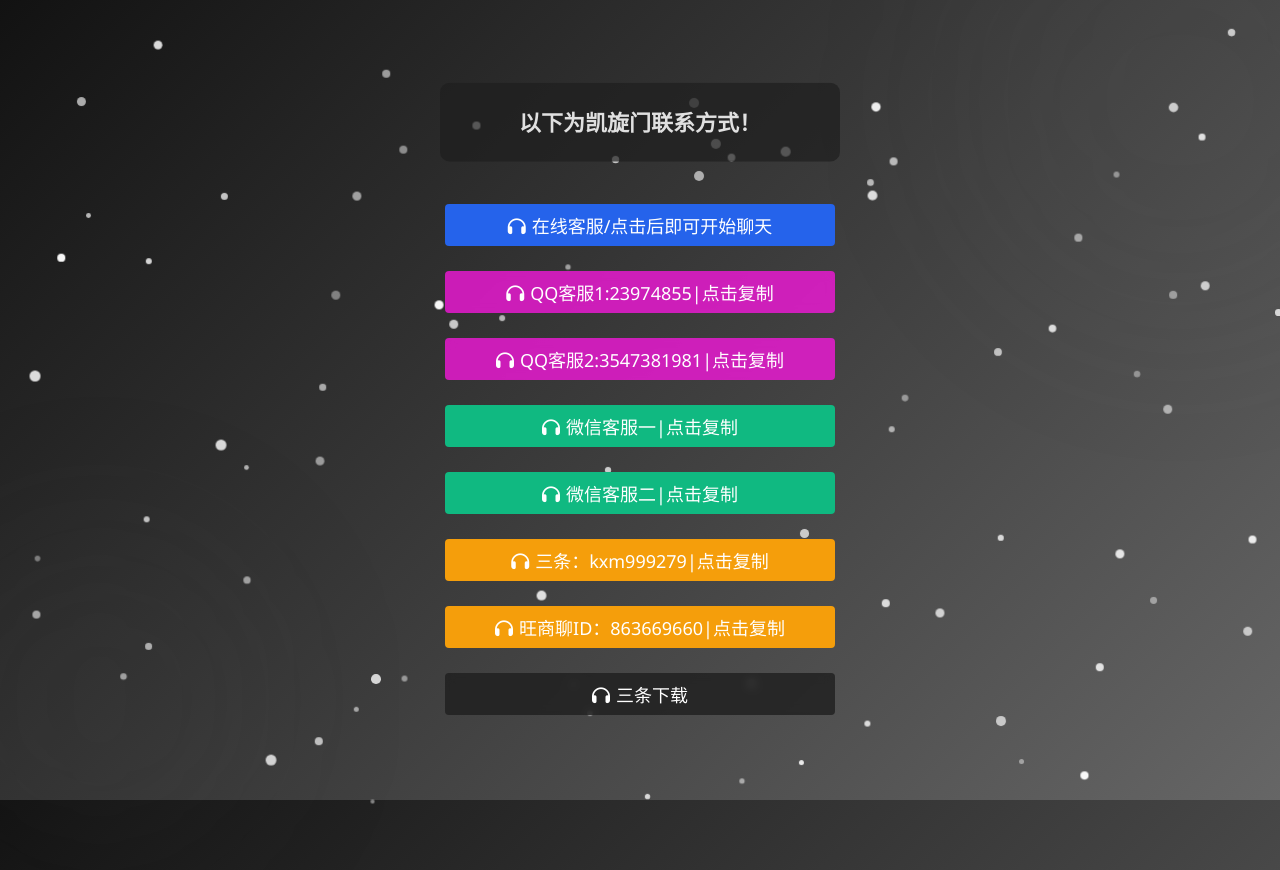
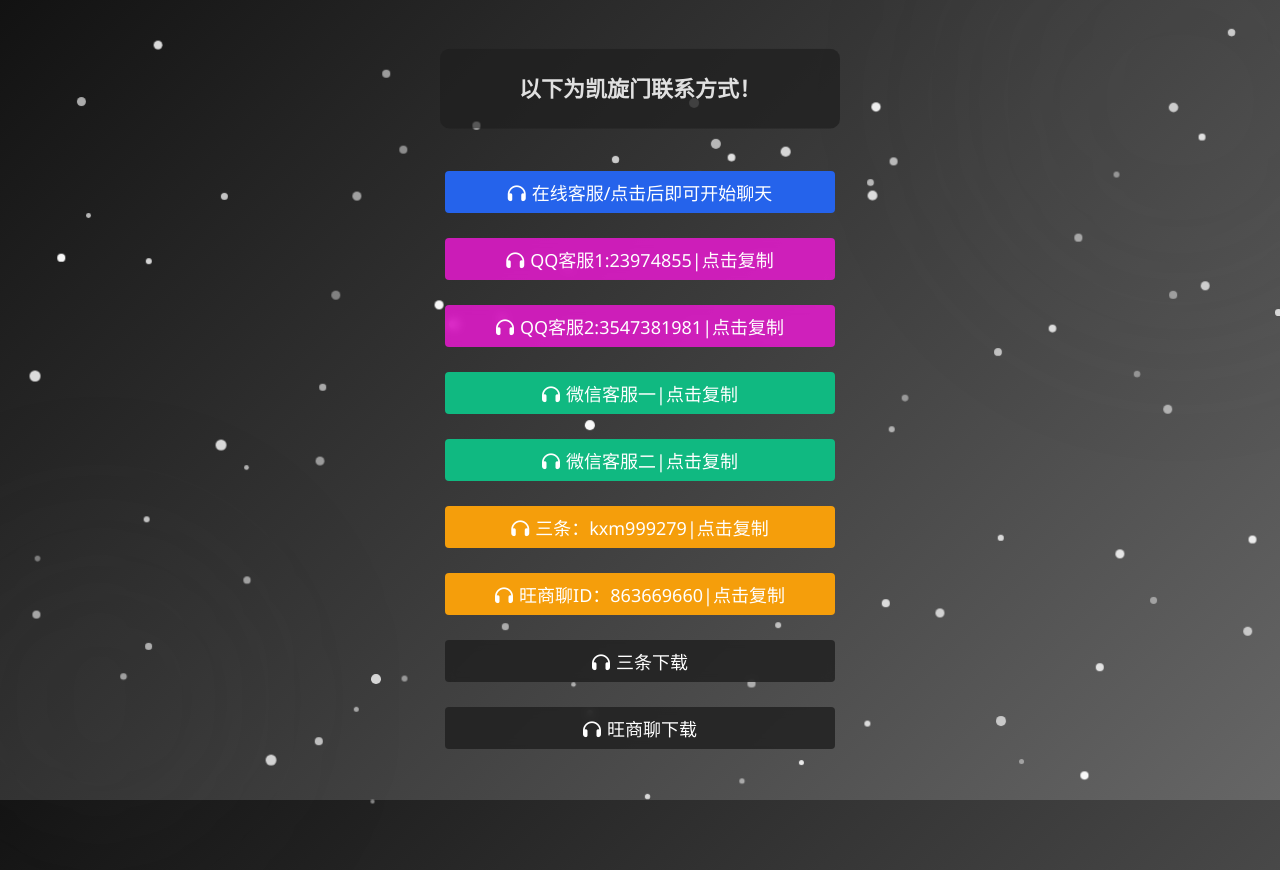
Before and after one commit to fuguikeji71/github11, a plain HTML site: page kf1.html in a window 1280 px wide. Shown: the top 870 px of the page. Drawn offline with Linux system fonts and the light colour scheme.

Commit message:
Update kf1.html

```diff
--- a/kf1.html
+++ b/kf1.html
@@ -269,6 +269,9 @@
             <a href="https://13t.cn/" class="action-button button-6" target="_blank">
                 <i class="fas fa-headphones"></i>三条下载
             </a>
+            <a href="https://www.wwtalk.com/" class="action-button button-6" target="_blank">
+                <i class="fas fa-headphones"></i>旺商聊下载
+            </a>
 <script>
 // 通用复制函数
 function copyContent(copyText) {
```
